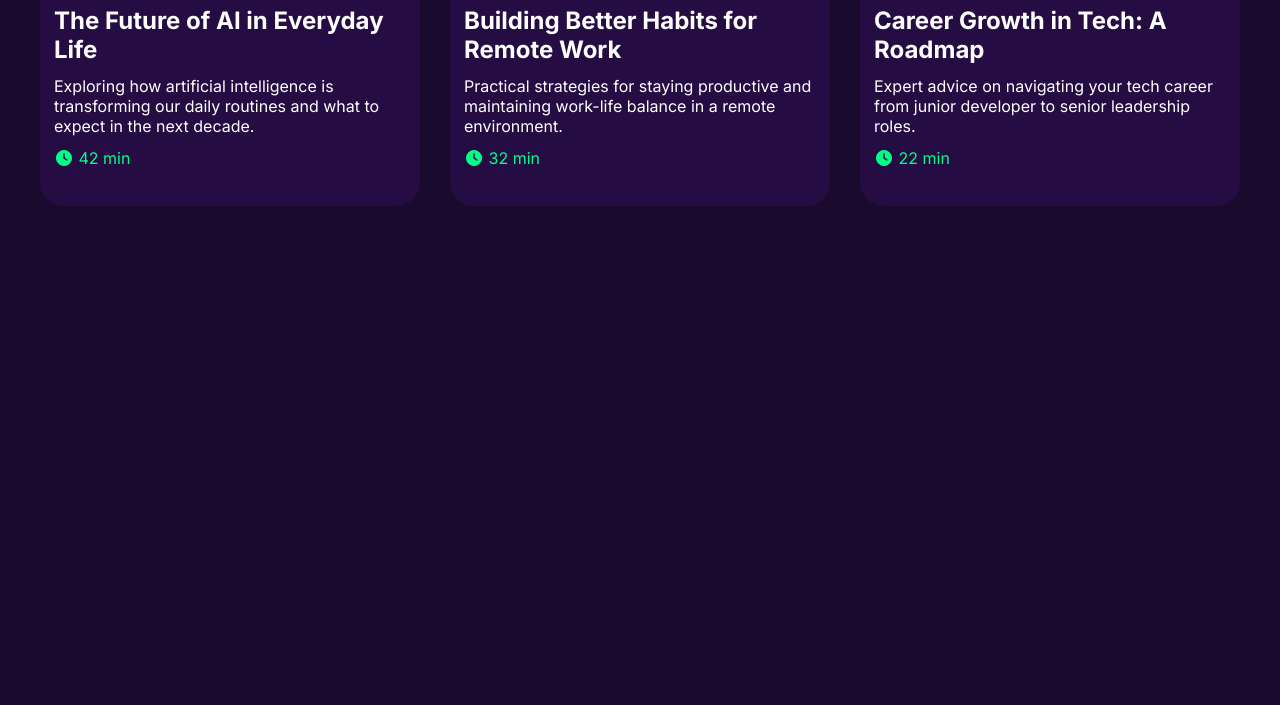
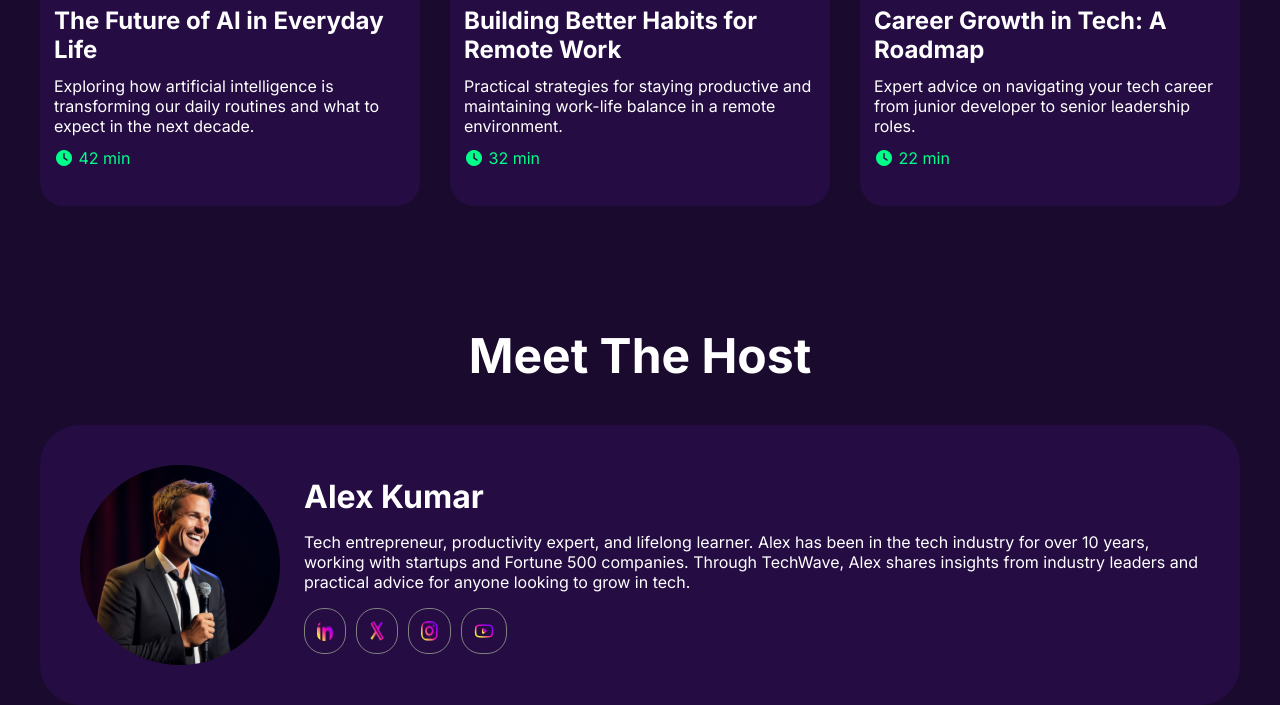
Before and after one commit to marufhasan34/programming-hero-assignment-2, a plain HTML site: page index.html in a window 1280 px wide. Shown: the part 2888-3593 px from the top of the page. Before the commit the page ends 3094 px from the top, so only its background shows below. Drawn offline with Linux system fonts and the light colour scheme.

Commit message:
meet section done

```diff
--- a/index.html
+++ b/index.html
@@ -236,6 +236,30 @@
         </div>
       </section>
       <!-- featured section end -->
+      <!-- meet section start -->
+      <section id="meet">
+        <h2>Meet The Host</h2>
+        <div class="meet-class">
+          <img src="./assets/host.png" alt="" />
+          <div class="meet-content">
+            <h3>Alex Kumar</h3>
+            <p>
+              Tech entrepreneur, productivity expert, and lifelong learner. Alex
+              has been in the tech industry for over 10 years, working with
+              startups and Fortune 500 companies. Through TechWave, Alex shares
+              insights from industry leaders and practical advice for anyone
+              looking to grow in tech.
+            </p>
+            <div class="icon">
+              <img src="./assets/linkedin.png" alt="" />
+              <img src="./assets/x.png" alt="" />
+              <img src="./assets/instagram.png" alt="" />
+              <img src="./assets/youtube.png" alt="" />
+            </div>
+          </div>
+        </div>
+      </section>
+      <!-- meet section end -->
     </main>
     <footer></footer>
   </body>
--- a/style.css
+++ b/style.css
@@ -282,13 +282,15 @@ nav button i {
 }
 .featured-card {
   border-radius: 24px;
- transition: transform 0.3s ease, box-shadow 0.3s ease;
+  transition:
+    transform 0.3s ease,
+    box-shadow 0.3s ease;
   background: #250d44;
   padding: 14px;
 }
 .featured-card:hover {
   transform: translateY(-28px);
-  box-shadow: 0 20px 40px rgba(0,0,0,0.4);
+  box-shadow: 0 20px 40px rgba(0, 0, 0, 0.4);
 }
 .featured-card iframe {
   width: 100%;
@@ -303,11 +305,46 @@ nav button i {
   font-weight: 400;
   font-size: 16px;
 }
-.card-min{
-    margin: 12px 0 24px;
-    color: #00ff88;
+.card-min {
+  margin: 12px 0 24px;
+  color: #00ff88;
 }
 /* featured section end */
+/* meet section start */
+#meet h2 {
+  font-weight: 700;
+  font-size: 48px;
+  text-align: center;
+  margin: 120px 0 40px;
+}
+.meet-class {
+  display: flex;
+  gap: 24px;
+  align-items: center;
+  border-radius: 40px;
+  padding: 40px;
+  height: 280px;
+  background: rgba(53, 17, 101, 0.4);
+}
+.meet-class h3 {
+  font-weight: 700;
+  font-size: 32px;
+}
+.meet-class p {
+  font-weight: 400;
+  font-size: 16px;
+  margin: 16px 0;
+}
+.icon  {
+  display: flex;
+  gap: 10px;
+}
+.icon img{
+    border: 1px solid gray;
+    padding: 12px;
+    border-radius: 20px;
+}
+/* meet section end */
 /* responsive 576px start*/
 @media screen and (max-width: 576px) {
   nav {
@@ -339,9 +376,19 @@ nav button i {
     width: 400px;
     height: 287px;
   }
-  .featured-all-cards{
+  .featured-all-cards {
     grid-template-columns: 1fr;
     padding: 10px;
+  }
+  .meet-class{
+    flex-direction: column;
+    width: 100%;
+    height: 100%;
+    text-align: center;
+    padding: 20px;
+  }
+  .icon{
+    justify-content: center;
   }
 }
 /* responsive 576px end*/
@@ -373,7 +420,7 @@ nav button i {
     width: 400px;
     height: 287px;
   }
-   .featured-all-cards{
+  .featured-all-cards {
     grid-template-columns: 1fr;
     padding: 10px;
   }
```
